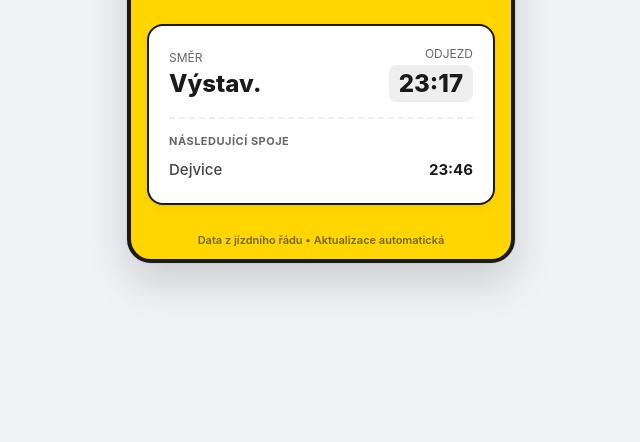
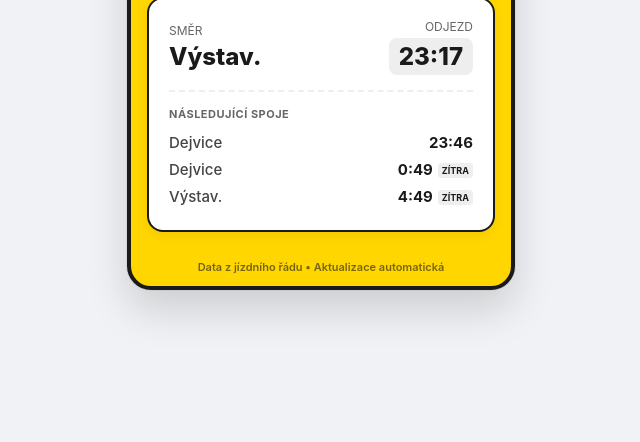
Before and after one commit to wofer357/projezdy-vlaku, a plain HTML site: page index.html in a window 1280 px wide. Shown: the part 358-800 px from the top of the page, without its empty margins (319-959 px from the left). Drawn offline with Linux system fonts and the light colour scheme.

Commit message:
pulnochtml

```diff
--- a/index.html
+++ b/index.html
@@ -147,6 +147,18 @@
             color: var(--poster-black);
         }
 
+        .tag-tomorrow {
+            font-size: 0.6em;
+            vertical-align: middle;
+            background: #eee;
+            color: #666;
+            padding: 2px 4px;
+            border-radius: 4px;
+            margin-left: 5px;
+            font-weight: 600;
+            text-transform: uppercase;
+        }
+
         .empty-state {
             display: none;
             text-align: center;
@@ -212,8 +224,8 @@
 
         <div id="empty-view" class="empty-state">
             <span class="empty-state-icon">😴</span>
-            <strong>Pro dnešek hotovo</strong>
-            <p style="font-size: 14px; opacity: 0.8; margin-top:5px;">Další vlak jede až zítra ráno.</p>
+            <strong>Žádné spoje</strong>
+            <p style="font-size: 14px; opacity: 0.8; margin-top:5px;">Nenalezeny žádné vlaky pro dnešek ani zítřek.</p>
         </div>
 
         <div class="footer">
@@ -317,10 +329,8 @@
     </script>
 
     <script>
-        // --- AUTOMATICKÝ VÝPOČET SVÁTKŮ ---
-
+        // --- 1. Výpočet svátků (Automaticky pro jakýkoliv rok) ---
         function getEasterSunday(year) {
-            // Standardní algoritmus pro výpočet Velikonoční neděle
             const f = Math.floor,
                 G = year % 19,
                 C = f(year / 100),
@@ -334,31 +344,17 @@
         }
 
         function getCzechHolidays(year) {
-            // 1. Pevné svátky
             const fixedHolidays = [
-                "01-01", // Nový rok
-                "05-01", // Svátek práce
-                "05-08", // Den vítězství
-                "07-05", // Cyril a Metoděj
-                "07-06", // Jan Hus
-                "09-28", // Den české státnosti
-                "10-28", // Vznik ČSR
-                "11-17", // Den boje za svobodu
-                "12-24", // Štědrý den
-                "12-25", // 1. svátek vánoční
-                "12-26"  // 2. svátek vánoční
+                "01-01", "05-01", "05-08", "07-05", "07-06",
+                "09-28", "10-28", "11-17", "12-24", "12-25", "12-26"
             ].map(d => `${year}-${d}`);
 
-            // 2. Pohyblivé svátky (Velikonoce)
             const easterSunday = getEasterSunday(year);
-
             const goodFriday = new Date(easterSunday);
             goodFriday.setDate(easterSunday.getDate() - 2);
-
             const easterMonday = new Date(easterSunday);
             easterMonday.setDate(easterSunday.getDate() + 1);
 
-            // Formátování na YYYY-MM-DD
             const formatDate = (date) => {
                 const y = date.getFullYear();
                 const m = (date.getMonth() + 1).toString().padStart(2, '0');
@@ -366,15 +362,24 @@
                 return `${y}-${m}-${d}`;
             };
 
-            return [
-                ...fixedHolidays,
-                formatDate(goodFriday),
-                formatDate(easterMonday)
-            ];
+            return [...fixedHolidays, formatDate(goodFriday), formatDate(easterMonday)];
         }
 
-        // --- HLAVNÍ LOGIKA ---
+        function isHoliday(date) {
+            const year = date.getFullYear();
+            const holidays = getCzechHolidays(year);
+            const checkDate = date.getFullYear() + '-' +
+                             (date.getMonth() + 1).toString().padStart(2, '0') + '-' +
+                             date.getDate().toString().padStart(2, '0');
+            return holidays.includes(checkDate);
+        }
 
+        function getDayNameCZ() {
+            const days = ["Neděle", "Pondělí", "Úterý", "Středa", "Čtvrtek", "Pátek", "Sobota"];
+            return days[new Date().getDay()];
+        }
+
+        // --- 2. Parsování CSV ---
         function parseCSV(csv) {
             const lines = csv.trim().split('\n');
             if (lines.length < 2) return [];
@@ -403,51 +408,46 @@
             }).filter(item => item !== null);
         }
 
-        function isHoliday(date) {
-            const year = date.getFullYear();
-            // Generujeme svátky pro aktuální rok automaticky
-            const holidays = getCzechHolidays(year);
-
-            // Převedeme kontrolované datum na string YYYY-MM-DD
-            const checkDate = date.getFullYear() + '-' +
-                             (date.getMonth() + 1).toString().padStart(2, '0') + '-' +
-                             date.getDate().toString().padStart(2, '0');
-
-            return holidays.includes(checkDate);
-        }
-
-        function getDayNameCZ() {
-            const days = ["Neděle", "Pondělí", "Úterý", "Středa", "Čtvrtek", "Pátek", "Sobota"];
-            return days[new Date().getDay()];
-        }
-
+        // --- 3. Hlavní logika ---
         function updateWidget() {
             try {
                 const csvContent = document.getElementById('csv-data').textContent;
                 const schedule = parseCSV(csvContent);
                 const now = new Date();
+                const nowInMinutes = now.getHours() * 60 + now.getMinutes();
 
-                const nowInMinutes = now.getHours() * 60 + now.getMinutes();
-                let dayOfWeek = now.getDay();
-                const dayIndex = dayOfWeek === 0 ? 7 : dayOfWeek;
-                const isTodayHoliday = isHoliday(now);
+                // Dnešek
+                let todayIndex = now.getDay() === 0 ? 7 : now.getDay();
+                let todayIsHoliday = isHoliday(now);
 
-                const upcomingTrains = schedule.filter(item => {
-                    const [hourStr, minuteStr] = item.time.split(':').map(Number);
-                    if (isNaN(hourStr) || isNaN(minuteStr)) return false;
-                    const departureInMinutes = hourStr * 60 + minuteStr;
+                // Zítřek
+                const tomorrow = new Date(now);
+                tomorrow.setDate(tomorrow.getDate() + 1);
+                tomorrow.setHours(0, 0, 0, 0);
+                let tomorrowIndex = tomorrow.getDay() === 0 ? 7 : tomorrow.getDay();
+                let tomorrowIsHoliday = isHoliday(tomorrow);
 
-                    if (departureInMinutes < nowInMinutes) return false;
+                // Filtrace dnešních vlaků (jen ty co ještě neujely)
+                const trainsToday = schedule.filter(item => {
+                    const [h, m] = item.time.split(':').map(Number);
+                    const depMins = h * 60 + m;
+                    if (depMins < nowInMinutes) return false; // Už ujel
 
-                    if (isTodayHoliday) {
-                        return item.days.holiday === 'x';
-                    } else {
-                        return item.days[dayIndex.toString()] === 'x';
-                    }
-                });
+                    if (todayIsHoliday) return item.days.holiday === 'x';
+                    return item.days[todayIndex] === 'x';
+                }).map(t => ({ ...t, date: now, isTomorrow: false }));
+
+                // Filtrace zítřejších vlaků (všechny)
+                const trainsTomorrow = schedule.filter(item => {
+                    if (tomorrowIsHoliday) return item.days.holiday === 'x';
+                    return item.days[tomorrowIndex] === 'x';
+                }).map(t => ({ ...t, date: tomorrow, isTomorrow: true }));
+
+                // Spojíme seznamy: nejdřív zbytek dneška, pak zítřek
+                const upcomingTrains = [...trainsToday, ...trainsTomorrow];
 
                 // UI UPDATE
-                document.getElementById("day-badge").textContent = getDayNameCZ() + (isTodayHoliday ? " (Svátek)" : "");
+                document.getElementById("day-badge").textContent = getDayNameCZ() + (todayIsHoliday ? " (Svátek)" : "");
 
                 const activeView = document.getElementById("active-view");
                 const emptyView = document.getElementById("empty-view");
@@ -463,12 +463,15 @@
 
                 const nextTrain = upcomingTrains[0];
                 const [nextH, nextM] = nextTrain.time.split(":").map(Number);
-                const nextDate = new Date();
+
+                // Nastavení přesného data odjezdu
+                const nextDate = new Date(nextTrain.date);
                 nextDate.setHours(nextH, nextM, 0);
 
                 const diffMs = nextDate - now;
                 const diffMins = Math.floor(diffMs / 60000);
 
+                // Odpočet
                 const countdownEl = document.getElementById("countdown");
                 const statusEl = document.getElementById("status-text");
 
@@ -490,9 +493,17 @@
                     countdownEl.style.color = "var(--poster-black)";
                 }
 
+                // Detaily
                 document.getElementById("next-dir").textContent = nextTrain.direction;
-                document.getElementById("next-time").textContent = nextTrain.time;
 
+                // Přidání "Zítra" pokud je to zítra
+                const timeEl = document.getElementById("next-time");
+                timeEl.innerHTML = nextTrain.time;
+                if (nextTrain.isTomorrow) {
+                    timeEl.innerHTML += ' <span style="font-size:0.5em; vertical-align:middle; text-transform:uppercase; color:#666;">(Zítra)</span>';
+                }
+
+                // Seznam dalších spojů
                 const upcomingContainer = document.getElementById("upcoming-container");
                 upcomingContainer.innerHTML = "";
                 const nextFew = upcomingTrains.slice(1, 4);
@@ -503,7 +514,13 @@
                     nextFew.forEach(train => {
                         const row = document.createElement("div");
                         row.className = "next-item";
-                        row.innerHTML = `<span>${train.direction}</span> <span>${train.time}</span>`;
+
+                        let timeHtml = train.time;
+                        if (train.isTomorrow) {
+                            timeHtml += `<span class="tag-tomorrow">Zítra</span>`;
+                        }
+
+                        row.innerHTML = `<span>${train.direction}</span> <span>${timeHtml}</span>`;
                         upcomingContainer.appendChild(row);
                     });
                 }
```
